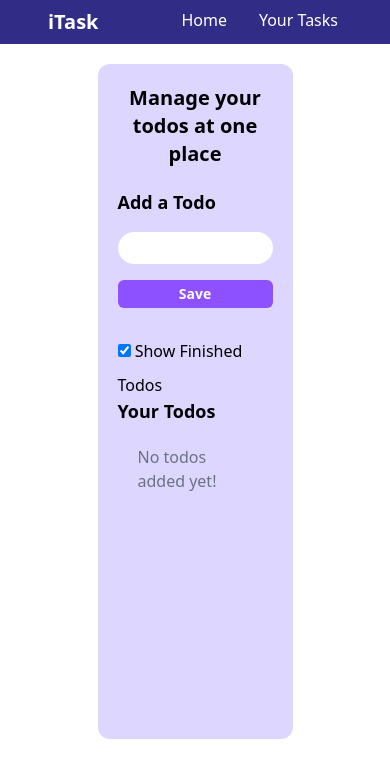
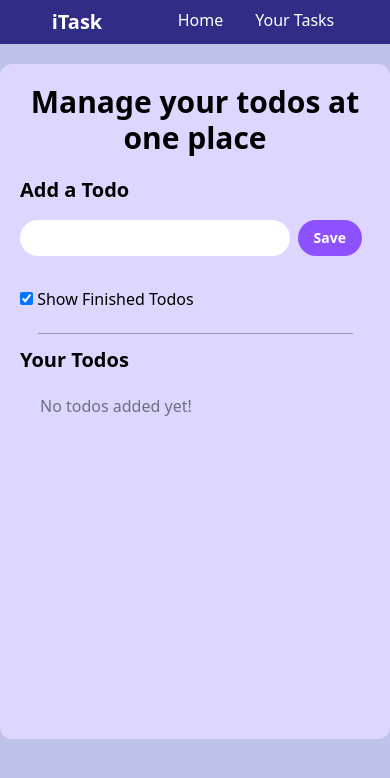
Before and after one commit to Pramodsnz01/TodoList-App-React-, a React (Vite) app: page / in a window 390 px wide. Shown: the top 778 px of the page. Built offline with nearby package versions, Linux system fonts and the light colour scheme.

Commit message:
making responsive

```diff
--- a/src/App.jsx
+++ b/src/App.jsx
@@ -72,20 +72,23 @@ function App() {
   return (
     <>
       <Navbar />
-      <div className='contatiner mx-auto my-5 rounded-xl p-5 bg-violet-200 min-h-[80vh] w-1/2'>
-      <h1 className="font-bold text-center text-xl">Manage your todos at one place</h1>
+      <div className='md:contatiner md:mx-auto my-5 rounded-xl p-5 bg-violet-200 min-h-[80vh] md:w-1/2'>
+      <h1 className="font-bold text-center text-3xl">Manage your todos at one place</h1>
         <div className="addTodo my-5 flex flex-col gap-4">
-          <h2 className="text-lg font-bold">Add a Todo</h2>
+          <h2 className="text-xl font-bold">Add a Todo</h2>
+          <div className="flex">
           <input onChange={handleChange} value={todo} type="text" className='w-full bg-white rounded-full px-5 py-1' />
-          <button onClick={handleAdd} disabled={todo.length<=3} className='bg-violet-800 hover:bg-violet-950 p-2 py-1 text-sm font-bold text-white rounded-md disabled:bg-violet-500'>Save</button>
+          <button onClick={handleAdd} disabled={todo.length<=3} className='bg-violet-800 mx-2 hover:bg-violet-950 p-4 py-2 text-sm font-bold text-white rounded-full disabled:bg-violet-500'>Save</button>
+          </div>
         </div>
         <input className='my-4' onChange={toggleFinished} type="checkbox" checked={showFinished} /> Show Finished Todos
-        <h2 className='text-lg font-bold'>Your Todos</h2>
+        <div className="h-[1px] bg-black opacity-30 w-[90%] mx-auto my-3"></div>
+        <h2 className='text-xl font-bold'>Your Todos</h2>
         <div className="todos ">
           {todos.length === 0 && <div className='m-5 text-gray-500'>No todos added yet!</div>}
           {todos.map(item => {
 
-            return (showFinished || !item.isCompleted) && <div key={item.id} className="todo flex w-1/2 my-3 justify-between">
+            return (showFinished || !item.isCompleted) && <div key={item.id} className="todo flex my-3 justify-between">
               <div className="flex gap-5">
 
                 <input name={item.id} onChange={handleCheckbox} type="checkbox" checked={item.isCompleted} />
--- a/src/components/Navbar.jsx
+++ b/src/components/Navbar.jsx
@@ -2,7 +2,7 @@ import React from 'react'
 
 const Navbar = () => {
   return (
-    <nav className='flex justify-between  bg-indigo-900 p-4 text-white py-2'>
+    <nav className='flex justify-around  bg-indigo-900 p-4 text-white py-2'>
       <div className="logo">
         <span className='font-bold text-xl mx-8'>iTask</span>
       </div>
--- a/src/index.css
+++ b/src/index.css
@@ -1 +1,6 @@
 @import "tailwindcss";
+
+body{
+    --tw-bg-opacity: 1;
+    background-color: rgb(189, 196, 231);
+}
```
